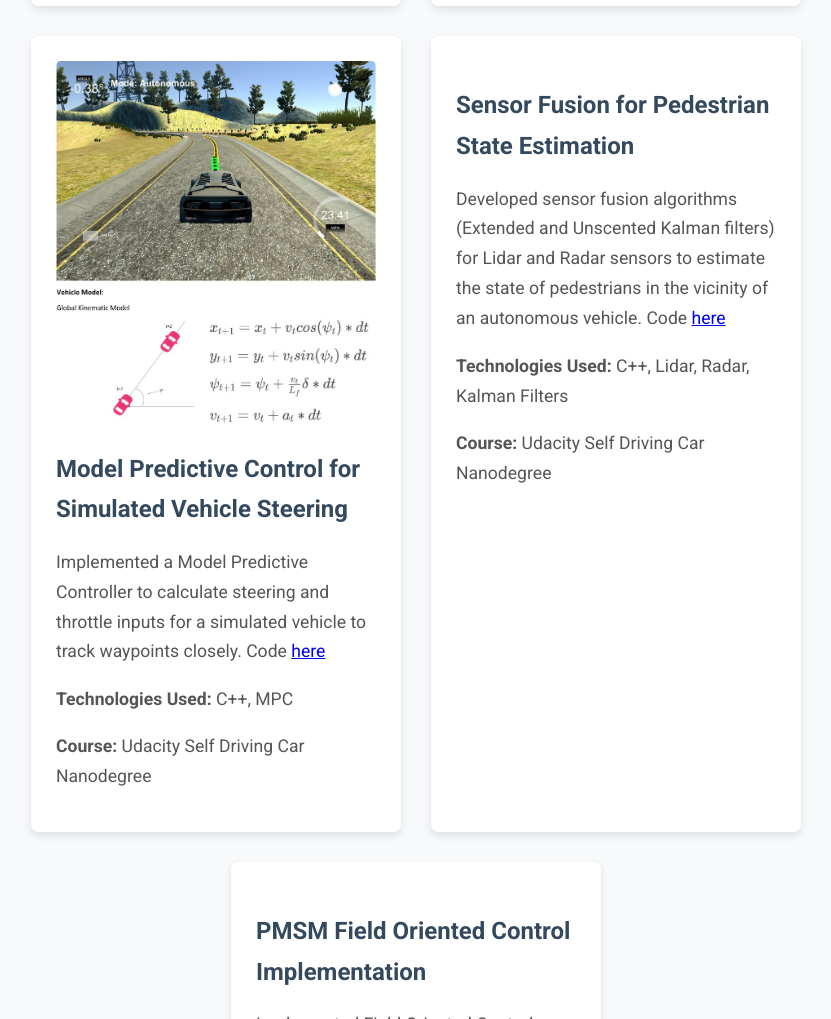
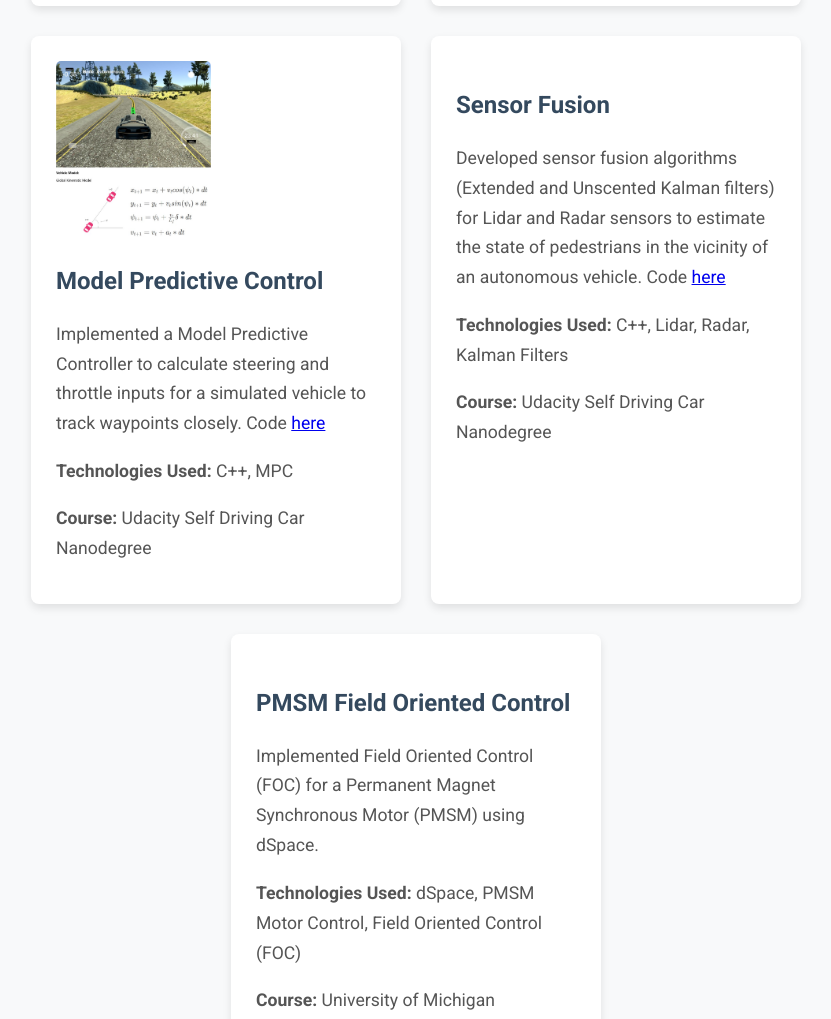
Before and after one commit to tmaandi/tmaandi.github.io, a plain HTML site: page index.html in a window 1280 px wide. Shown: the part 4469-5488 px from the top of the page, without its empty margins (224-1055 px from the left). Drawn offline with Linux system fonts and the light colour scheme.

Commit message:
Title Updates

```diff
--- a/index.html
+++ b/index.html
@@ -103,7 +103,7 @@
                         <img src="roboticsproject.jpg" alt="Robotics Project Placeholder">
                         <img src="roboticsproject2.jpg" alt="Robotics Project Placeholder2">
                     </div>
-                    <h3>4-DOF Robotic Arm Design & Control</h3>
+                    <h3>4-DOF Robotic Arm</h3>
                     <p>
                         Designed, 3D printed, and controlled a 4-DOF robotic arm. This project involved:
                         <ul>
@@ -153,8 +153,10 @@
 
                 <!-- Project 5 -->
                 <div class="project-card">
-                    <img src="mpcproject.jpg" alt="Model Predictive Control Placeholder">
-                    <h3>Model Predictive Control for Simulated Vehicle Steering</h3>
+                    <div class="project-images">
+                        <img src="mpcproject.jpg" alt="Model Predictive Control Placeholder">
+                    </div>
+                    <h3>Model Predictive Control</h3>
                     <p>Implemented a Model Predictive Controller to calculate steering and throttle inputs for a simulated vehicle to track waypoints closely. Code <a href="https://github.com/tmaandi/Model_Predictive_Control_Project">here</a></p>
                     <p> <b>Technologies Used:</b> C++, MPC</p>
                     <p><b>Course:</b> Udacity Self Driving Car Nanodegree</p>
@@ -165,7 +167,7 @@
                     <!--<div class="project-images">-->
                     <!--<img src="placeholder-project3.jpg" alt="Lidar and Radar Fusion Placeholder">-->
                     <!--</div>-->
-                    <h3>Sensor Fusion for Pedestrian State Estimation</h3>
+                    <h3>Sensor Fusion</h3>
                     <p>Developed sensor fusion algorithms (Extended and Unscented Kalman filters) for Lidar and Radar sensors to estimate the state of pedestrians in the vicinity of an autonomous vehicle. Code <a href="https://github.com/tmaandi/Unscented-Kalman-Filter">here</a></p>
                 <p> <b>Technologies Used:</b> C++, Lidar, Radar, Kalman Filters</p>
                 <p> <b>Course:</b> Udacity Self Driving Car Nanodegree</p>
@@ -174,7 +176,7 @@
                 <!-- Project 7 -->
                 <div class="project-card">
                     <!--<img src="placeholder-project4.jpg" alt="PMSM Control Placeholder">-->
-                    <h3>PMSM Field Oriented Control Implementation</h3>
+                    <h3>PMSM Field Oriented Control</h3>
                     <p>Implemented Field Oriented Control (FOC) for a Permanent Magnet Synchronous Motor (PMSM) using dSpace.</p>
                 <p> <b>Technologies Used:</b> dSpace, PMSM Motor Control, Field Oriented Control (FOC)</p>
                 <p> <b>Course:</b> University of Michigan</p>
```
